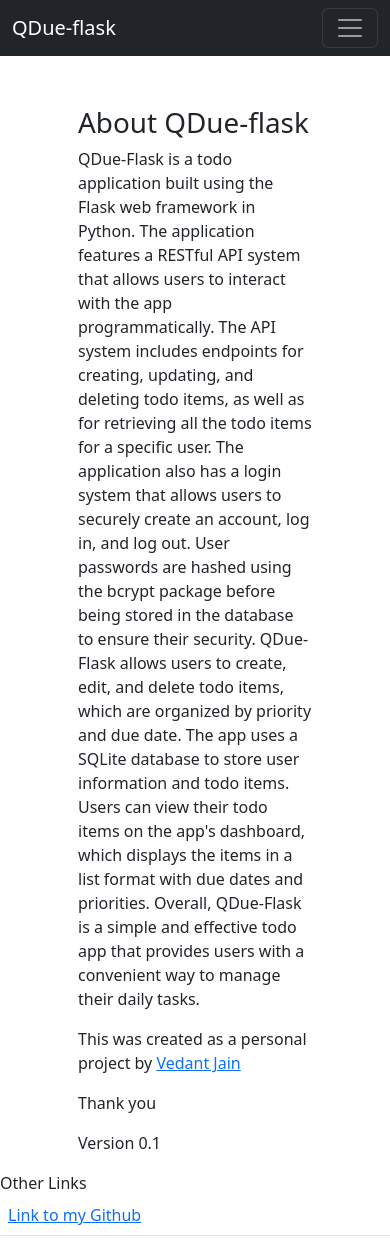
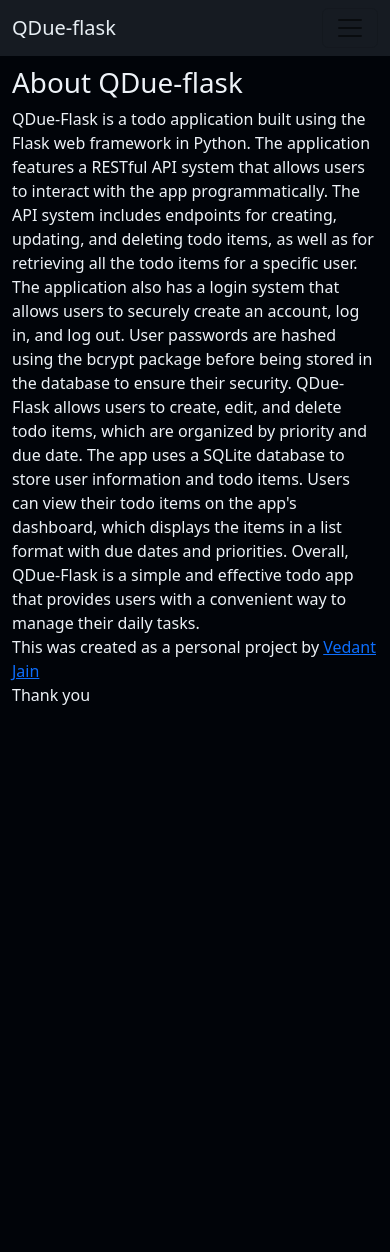
Before and after one commit to vedantjain8/qdue-flask, a Flask app: page /QDueFlask/about in a window 390 px wide. After the commit the page ends 705 px from the top, so only its background shows below. Run offline with Flask 3, Linux system fonts and the light colour scheme.

Commit message:
issue: #1 solved

```diff
--- a/QDueFlask/models.py
+++ b/QDueFlask/models.py
@@ -17,7 +17,6 @@
     date_created = db.Column(db.String(22), default= getCurrentTime)
     date_updated = db.Column(db.String(22), default= getCurrentTime)
     pinned = db.Column(db.Integer(),nullable= False, default= 0)
-    backcolor = db.Column(db.String(),nullable= False, default= "#ffffff")
     user_id = db.Column(db.Integer(), db.ForeignKey('user.id'), nullable = False)
 
     def __repr__(self) -> str:
@@ -27,7 +26,6 @@
             'date_created': self.date_created,
             'date_updated': self.date_updated,
             'pinned': self.pinned,
-            'backcolor': self.backcolor
         }
         return f"{exportDict}"
 
--- a/QDueFlask/static/css/style.css
+++ b/QDueFlask/static/css/style.css
@@ -18,4 +18,68 @@
 
 .FlexContainer div {
   margin: 5px;
+  flex: 1 1 auto; /* Add this line to make the card fit the width */
 }
+
+button {
+  font: inherit;
+  border: none;
+  background: 0 0;
+  cursor: pointer;
+}
+
+html {
+  line-height: 1.8;
+}
+
+::-webkit-scrollbar {
+  width: 16px;
+}
+
+::-webkit-scrollbar-thumb {
+  background: var(--accent);
+  border-radius: 20px;
+  border: 4px solid;
+}
+
+.light-theme::-webkit-scrollbar-thumb {
+  border-color: #e5e5e5;
+}
+
+.dark-theme::-webkit-scrollbar-thumb {
+  border-color: #252e40;
+}
+
+.light-theme::-webkit-scrollbar-track {
+  background: #e5e5e5;
+}
+
+.dark-theme::-webkit-scrollbar-track {
+  background: #252e40;
+}
+
+.theme-btn-mobile {
+  background: var(--action-secondary);
+  color: var(--foreground-tertiary);
+  width: 40px;
+  height: 40px;
+  display: flex;
+  justify-content: center;
+  align-items: center;
+  border-radius: 50%;
+  font-size: 25px;
+}
+
+:is(.theme-btn-mobile):hover {
+  background: var(--accent);
+  color: var(--white);
+}
+
+.theme-btn-mobile ion-icon {
+  display: none;
+}
+
+.theme-btn-mobile.dark .moon,
+.theme-btn-mobile.light .sun {
+  display: block;
+}
--- /dev/null
+++ b/QDueFlask/static/css/themeChange.css
@@ -0,0 +1,79 @@
+.light-theme {
+  --primary: hsl(210, 29%, 97%);
+  --secondary: hsl(0, 0%, 100%);
+  --navbar: hsl(213, 13%, 16%);
+  --text: hsl(213, 13%, 14%);
+  --rtext: hsl(213, 13%, 14%);
+  --textarea: hsl(0, 0%, 100%);
+  --button: hsl(131, 55%, 40%);
+  --bordercolor: hsl(215, 93%, 58%);
+
+  --background-primary: hsl(0, 0%, 100%);
+  --background-secondary: hsl(0, 0%, 97%);
+  --action-primary: hsl(214, 32%, 91%);
+  --action-secondary: hsl(210, 38%, 95%);
+  --foreground-primary: hsl(218, 23%, 23%);
+  --foreground-secondary: hsl(216, 15%, 52%);
+  --foreground-tertiary: hsl(214, 20%, 69%);
+  --accent: hsl(229, 76%, 66%);
+  }
+
+  .dark-theme {
+    --primary: hsl(218, 80%, 2%);
+    --secondary: hsl(216, 28%, 7%);
+    --navbar: hsl(215, 21%, 11%);
+    --text: hsl(213, 13%, 14%);
+    --rtext: hsl(210, 38%, 95%);
+    --textarea: hsl(218, 80%, 2%);
+    --button: hsl(131, 55%, 40%);
+    --bordercolor: hsl(215, 93%, 58%);
+
+    --background-primary: hsl(218, 23%, 23%);
+    --background-secondary: hsl(220, 26%, 14%);
+    --action-primary: hsl(216, 15%, 52%);
+    --action-secondary: hsl(218, 23%, 23%);
+    --foreground-primary: hsl(210, 38%, 95%);
+    --foreground-secondary: hsl(211, 25%, 84%);
+    --foreground-tertiary: hsl(214, 20%, 69%);
+    --accent: hsl(229, 76%, 66%);
+  }
+
+  body{
+      background-color: var(--primary);
+    }
+
+  nav{
+      background-color: var(--navbar);
+  }
+
+  .nav-link, .nav-link:hover{
+    color: hsl(208, 35%, 93%);
+  }
+
+  legend, #pinnedPostHeadTitle,label,p, .postTitle, .postDescription{
+    color: var(--rtext);
+  }
+
+  th, tbody, h1{
+    color: var(--text);
+  }
+
+  .submitBtn, .submitBtn:hover{
+    background-color: var(--button);
+    color: hsl(210, 38%, 95%);
+  }
+
+  .form-control{
+    background-color: var(--textarea);
+    color: var(--rtext);
+    border-color: var(--bordercolor);
+  }
+
+  .card{
+    color: var(--secondary);
+    background-color: var(--secondary);
+  }
+
+  .error > p, h1,h2{
+    color: var(--rtext);
+  }
--- /dev/null
+++ b/QDueFlask/static/js/themeChange.js
@@ -0,0 +1,40 @@
+const themeSwitchBtn = document.getElementById('themeToggleBtn');
+const storedTheme = localStorage.getItem('theme');
+const themeIcon = document.getElementById('themeIcon');
+const themeIconAlt = document.getElementById('themeIconAlt');
+
+if (storedTheme) {
+  // Remove any existing theme classes
+  document.body.classList.remove('light-theme', 'dark-theme');
+
+  // Add the stored theme class
+  document.body.classList.add(storedTheme);
+
+  // Set the initial icon based on the stored theme
+  if (storedTheme === 'dark-theme') {
+    themeIcon.style.display = 'none';
+    themeIconAlt.style.display = 'inline-block';
+  }
+
+  // Change the icon based on the current theme
+  else {
+    themeIcon.style.display = 'inline-block';
+    themeIconAlt.style.display = 'none';
+  }
+} else {
+  localStorage.setItem('theme', 'light-theme');
+}
+
+themeSwitchBtn.addEventListener('click', function () {
+  document.body.classList.toggle('light-theme');
+  document.body.classList.toggle('dark-theme');
+
+  // Toggle the icons on each click
+  themeIcon.style.display = themeIcon.style.display === 'none' ? 'inline-block' : 'none';
+  themeIconAlt.style.display = themeIconAlt.style.display === 'none' ? 'inline-block' : 'none';
+
+  // Update the stored theme based on the current class
+  const currentTheme = document.body.classList.contains('light-theme') ? 'light-theme' : 'dark-theme';
+  localStorage.setItem('theme', currentTheme);
+
+});
--- a/QDueFlask/templates/about.html
+++ b/QDueFlask/templates/about.html
@@ -1,7 +1,6 @@
-{% extends "layout_with_side_pannel.html" %}{% block
-HtmlbodyContentWithSidePannel %}
+{% extends "layout.html" %}{% block HtmlbodyContent %}
 <h1>About QDue-flask</h1>
-<p>
+<label>
   QDue-Flask is a todo application built using the Flask web framework in Python. The application features a RESTful API system that allows users to interact with the app programmatically. The API system includes endpoints for creating, updating, and deleting todo items, as well as for retrieving all the todo items for a specific user.
 
   The application also has a login system that allows users to securely create an account, log in, and log out. User passwords are hashed using the bcrypt package before being stored in the database to ensure their security.
@@ -9,11 +8,10 @@
   QDue-Flask allows users to create, edit, and delete todo items, which are organized by priority and due date. The app uses a SQLite database to store user information and todo items. Users can view their todo items on the app's dashboard, which displays the items in a list format with due dates and priorities.
 
   Overall, QDue-Flask is a simple and effective todo app that provides users with a convenient way to manage their daily tasks.
-</p>
-<p>
+</label>
+<label>
   This was created as a personal project by
   <a href="http://www.github.com/vedantjain8?ref=QDueFlask">Vedant Jain</a>
-</p>
-<p>Thank you</p>
-<p>Version 0.1</p>
-{% endblock HtmlbodyContentWithSidePannel%}
+</label>
+<label>Thank you</label>
+{% endblock HtmlbodyContent%}
--- a/QDueFlask/templates/layout.html
+++ b/QDueFlask/templates/layout.html
@@ -3,9 +3,16 @@
   <head>
     <meta charset="UTF-8" />
     <meta name="viewport" content="width=device-width, initial-scale=1" />
+    <!-- <meta http-equiv="refresh" content="5" > -->
 
     <!-- favicon -->
-    <link rel="website icon" type="ico" href="{{ url_for('static', filename='media/favicon.ico') }}">
+    <link rel="icon" type="ico" href="{{ url_for('static', filename='media/favicon.ico') }}">
+
+    <!-- custom css -->
+    <link
+    rel="stylesheet"
+    href="{{ url_for('static', filename='css/style.css') }}"
+    />
 
     <!-- bootstrap -->
     <link
@@ -27,14 +34,21 @@
     {% else %}
     <title>QDue-flask</title>
     {% endif %}
+
+    <!-- css for theme changing-->
+    <link
+    rel="stylesheet"
+    href="{{ url_for('static', filename='css/themeChange.css') }}"
+    />
+
   </head>
-  <body>
+  <body class="dark-theme">
     <!-- body tag -->
 
     <!-- navigation bar -->
-    <nav class="navbar navbar-expand-lg bg-dark navbar-dark">
+    <nav class="navbar navbar-expand-lg">
       <div class="container-fluid">
-        <a class="navbar-brand" href="{{ url_for('posts.insert')}}">QDue-flask</a>
+        <a class="navbar-brand nav-link" href="{{ url_for('posts.insert')}}">QDue-flask</a>
         <button
           class="navbar-toggler"
           type="button"
@@ -50,7 +64,7 @@
           <ul class="navbar-nav me-auto mb-2 mb-lg-0">
             <li class="nav-item">
               <a
-                class="nav-link active"
+                class="nav-link"
                 aria-current="page"
                 href="{{ url_for('posts.insert')}}"
                 >App</a
@@ -58,7 +72,7 @@
             </li>
             <li class="nav-item">
               <a
-                class="nav-link active"
+                class="nav-link"
                 aria-current="page"
                 href="{{ url_for('main.about')}}"
                 >About</a
@@ -66,7 +80,7 @@
             </li>
             <li class="nav-item">
               <a
-                class="nav-link active"
+                class="nav-link"
                 aria-current="page"
                 href="{{ url_for('main.docs')}}"
                 >Docs</a
@@ -76,7 +90,7 @@
           <div class="navbar-nav">
             {% if current_user.admin %}
             <a
-            class="nav-item nav-link active"
+            class="nav-item nav-link "
               href="{{ url_for('admin.AdminfrontPage') }}"
               >Admin</a
             >
@@ -84,33 +98,42 @@
 
             {% if current_user.is_authenticated %}
             <a
-              class="nav-item nav-link active"
+              class="nav-item nav-link"
               href="{{ url_for('users.account') }}"
               >Account</a
             >
             <a
-              class="nav-item nav-link active"
+              class="nav-item nav-link"
               href="{{ url_for('users.logout') }}"
               >Logout</a
             >
 
             {% else %}
             <a
-              class="nav-item nav-link active"
+              class="nav-item nav-link"
               href="{{ url_for('users.login') }}"
               >Login</a
             >
             <a
-              class="nav-item nav-link active"
+              class="nav-item nav-link"
               href="{{ url_for('users.register') }}"
               >Register</a
             >
+            {% endif %}
 
-            {% endif %}
+            <!-- theme switcher -->
+            <div class="btn-group">
+              <button class="theme-btn theme-btn-mobile dark" id="themeToggleBtn">
+                <ion-icon id="themeIcon" name="sunny" class="sun"></ion-icon>
+                <ion-icon id="themeIconAlt" name="moon" class="moon"></ion-icon>
+              </button>
+            </div>
+
+            <script type="module" src="https://unpkg.com/ionicons@5.5.2/dist/ionicons/ionicons.esm.js"></script>
+            <script nomodule src="https://unpkg.com/ionicons@5.5.2/dist/ionicons/ionicons.js"></script>
+            <!-- theme switcher -->
+
           </div>
-          <span class="navbar-text">
-            <!-- github logo -->
-          </span>
         </div>
       </div>
     </nav>
@@ -122,7 +145,9 @@
     {% endfor %} {% endif %} {% endwith %}
 
     <!-- content -->
+    <div class="container-fluid" style="margin-top: 10px">
     {% block HtmlbodyContent %}{% endblock %}
+  </div>
 
     <!-- script for bootstarp -->
     <script
@@ -130,5 +155,8 @@
       integrity="sha384-kenU1KFdBIe4zVF0s0G1M5b4hcpxyD9F7jL+jjXkk+Q2h455rYXK/7HAuoJl+0I4"
       crossorigin="anonymous"
     ></script>
+
+    <!-- theme swticher -->
+    <script  src="{{ url_for('static', filename='js/themeChange.js') }}"></script>
   </body>
 </html>
--- a/QDueFlask/templates/layout_with_side_pannel.html
+++ /dev/null
@@ -1,158 +0,0 @@
-<!DOCTYPE html>
-<html lang="en">
-  <head>
-    <meta charset="UTF-8" />
-    <meta name="viewport" content="width=device-width, initial-scale=1" />
-
-    <!-- favicon -->
-    <link
-      rel="website icon"
-      type="ico"
-      href="{{ url_for('static', filename='media/favicon.ico') }}"
-    />
-
-    <!-- bootstrap -->
-    <link
-      href="https://cdn.jsdelivr.net/npm/bootstrap@5.2.3/dist/css/bootstrap.min.css"
-      rel="stylesheet"
-      integrity="sha384-rbsA2VBKQhggwzxH7pPCaAqO46MgnOM80zW1RWuH61DGLwZJEdK2Kadq2F9CUG65"
-      crossorigin="anonymous"
-    />
-
-    <!-- google fonts -->
-    <link
-      rel="stylesheet"
-      href="https://fonts.googleapis.com/css2?family=Material+Symbols+Outlined:opsz,wght,FILL,GRAD@20..48,100..700,0..1,-50..200"
-    />
-
-    <!-- Title -->
-    {% if title %}
-    <title>QDue-flask - {{ title }}</title>
-    {% else %}
-    <title>QDue-flask</title>
-    {% endif %}
-  </head>
-  <body>
-    <!-- body tag -->
-
-    <!-- navigation bar -->
-    <nav class="navbar navbar-expand-lg bg-dark navbar-dark">
-      <div class="container-fluid">
-        <a class="navbar-brand" href="{{ url_for('posts.insert')}}">QDue-flask</a>
-        <button
-          class="navbar-toggler"
-          type="button"
-          data-bs-toggle="collapse"
-          data-bs-target="#navbarText"
-          aria-controls="navbarText"
-          aria-expanded="false"
-          aria-label="Toggle navigation"
-        >
-          <span class="navbar-toggler-icon"></span>
-        </button>
-        <div class="collapse navbar-collapse" id="navbarText">
-          <ul class="navbar-nav me-auto mb-2 mb-lg-0">
-            <li class="nav-item">
-              <a
-                class="nav-link active"
-                aria-current="page"
-                href="{{ url_for('posts.insert')}}"
-                >App</a
-              >
-            </li>
-            <li class="nav-item">
-              <a
-                class="nav-link active"
-                aria-current="page"
-                href="{{ url_for('main.about')}}"
-                >About</a
-              >
-            </li>
-            <li class="nav-item">
-              <a
-                class="nav-link active"
-                aria-current="page"
-                href="{{ url_for('main.docs')}}"
-                >Docs</a
-              >
-            </li>
-          </ul>
-          <div class="navbar-nav">
-            <div class="navbar-nav">
-              {% if current_user.admin %}
-              <a
-              class="nav-item nav-link active"
-                href="{{ url_for('admin.AdminfrontPage') }}"
-                >Admin</a
-              >
-              {% endif %}
-
-            {% if current_user.is_authenticated %}
-            <a
-              class="nav-item nav-link active"
-              href="{{ url_for('users.account') }}"
-              >Account</a
-            >
-            <a
-              class="nav-item nav-link active"
-              href="{{ url_for('users.logout') }}"
-              >Logout</a
-            >
-
-            {% else %}
-            <a
-              class="nav-item nav-link active"
-              href="{{ url_for('users.login') }}"
-              >Login</a
-            >
-            <a
-              class="nav-item nav-link active"
-              href="{{ url_for('users.register') }}"
-              >Register</a
-            >
-
-            {% endif %}
-          </div>
-          <span class="navbar-text">
-            <!-- github logo -->
-          </span>
-        </div>
-      </div>
-    </nav>
-
-    <!-- flash message -->
-    {% with messages = get_flashed_messages(with_categories=true) %} {% if
-    messages %} {% for category,message in messages %}
-    <div class="alert alert-{{ category }}">{{ message }}</div>
-    {% endfor %} {% endif %} {% endwith %}
-
-    <!-- content -->
-    <div class="row" style="margin-top: 50px">
-      <div class="col-md-8">
-        <div style="margin-left: 20%; margin-right: 20%">
-          {% block HtmlbodyContentWithSidePannel %}{% endblock %}
-        </div>
-      </div>
-      <!-- site table -->
-      <div class="col-md-4">
-        <table class="table">
-          <thead>
-            Other Links
-          </thead>
-          <tbody>
-            <td>
-              <a href="http://www.github.com/vedantjain8?ref=QDueFlask">Link to my Github</a>
-            </td>
-          </tbody>
-        </table>
-      </div>
-    </div>
-
-    <!-- script for bootstarp -->
-    <script
-      src="https://cdn.jsdelivr.net/npm/bootstrap@5.2.3/dist/js/bootstrap.bundle.min.js"
-      integrity="sha384-kenU1KFdBIe4zVF0s0G1M5b4hcpxyD9F7jL+jjXkk+Q2h455rYXK/7HAuoJl+0I4"
-      crossorigin="anonymous"
-    ></script>
-  </body>
-</html>
--- a/QDueFlask/templates/login.html
+++ b/QDueFlask/templates/login.html
@@ -1,4 +1,4 @@
-{% extends "layout_with_side_pannel.html" %}{% block HtmlbodyContentWithSidePannel %}
+{% extends "layout.html" %}{% block HtmlbodyContent %}
 <div class="container" style="margin-top: 10px">
   <div class="content-section">
     <form method="POST" action="">
@@ -53,4 +53,4 @@
     </div>
   </div>
 </div>
-{% endblock HtmlbodyContentWithSidePannel%}
+{% endblock HtmlbodyContent%}
--- a/QDueFlask/templates/register.html
+++ b/QDueFlask/templates/register.html
@@ -1,4 +1,4 @@
-{% extends "layout_with_side_pannel.html" %}{% block HtmlbodyContentWithSidePannel %}
+{% extends "layout.html" %}{% block HtmlbodyContent %}
 <div class="container" style="margin-top: 10px">
   <div class="content-section">
     <form method="POST" action="">
@@ -58,4 +58,4 @@
     </small>
   </div>
 </div>
-{% endblock HtmlbodyContentWithSidePannel%}
+{% endblock HtmlbodyContent%}
```
Also changed, not shown: QDueFlask/templates/account.html (+8 -6 lines), QDueFlask/templates/docs.html (+5 -7 lines), QDueFlask/templates/insert.html (+12 -18 lines), QDueFlask/templates/update.html (+3 -40 lines), README.md, 1 other file. Lines whose indentation alone changed are shown as unchanged.
